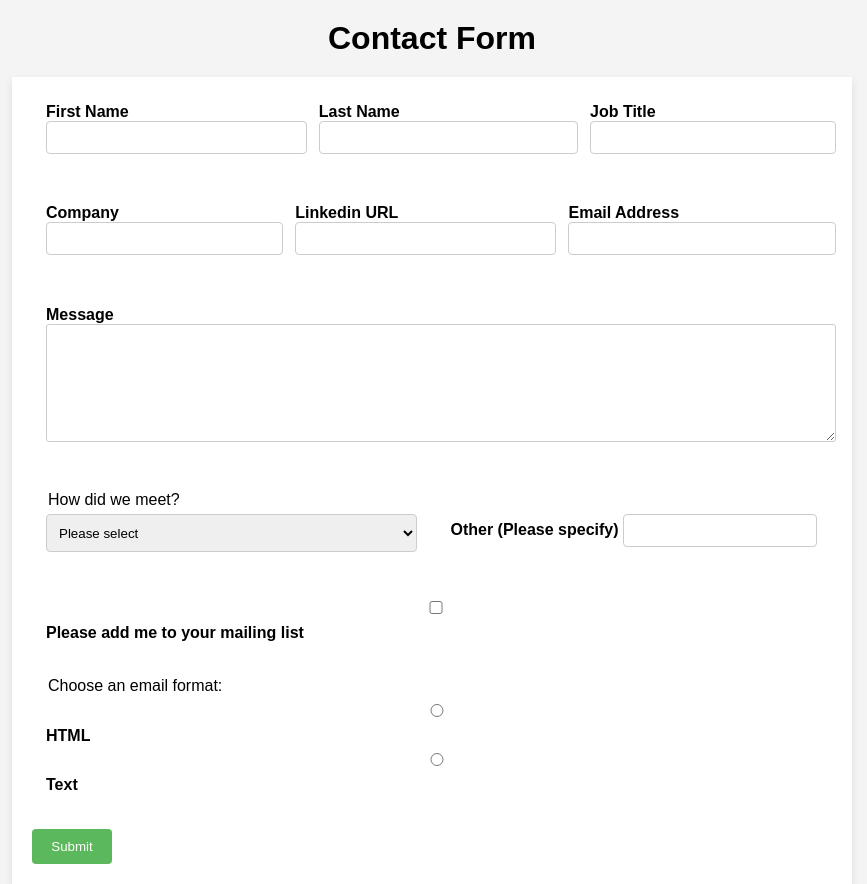
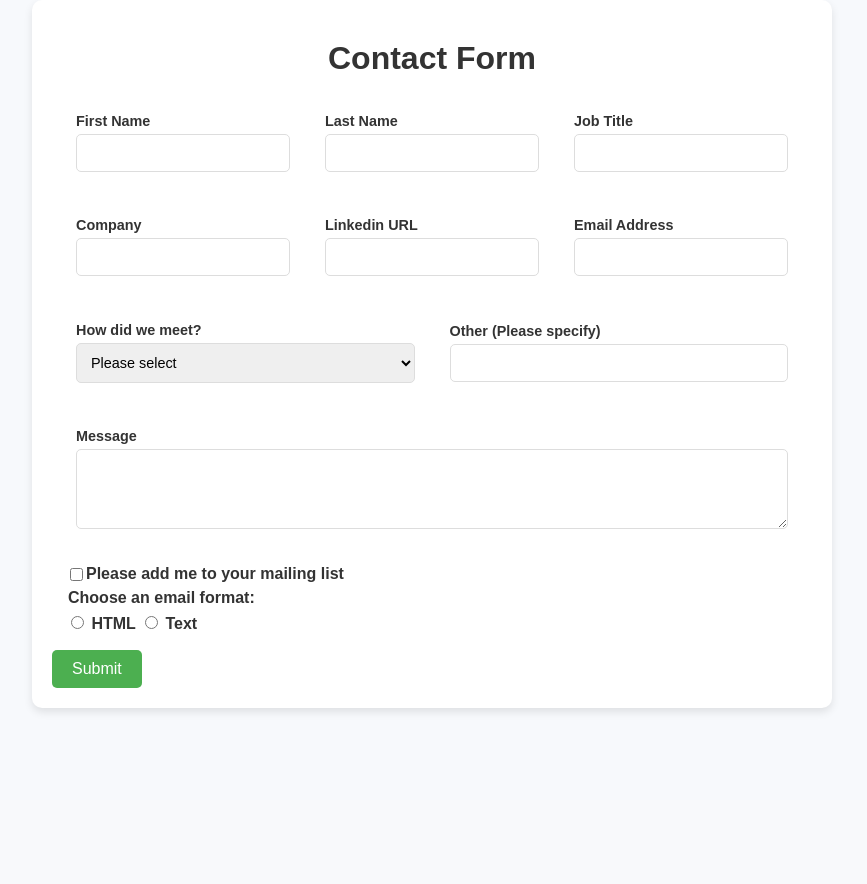
Before and after one commit to beza102/contacts_form, a Node server app: page / in a window 1280 px wide. Shown: the whole page, without its empty margins (208-1075 px from the left). After the commit the page ends 712 px from the top, so only its background shows below. Run offline with Node 20, Linux system fonts and the light colour scheme.

Commit message:
updated my guesbook

```diff
--- a/app.js
+++ b/app.js
@@ -20,6 +20,7 @@ app.use(express.urlencoded({extended:true}));
 app.get('/', (req, res) => {
 
 
+
   // Send our home page as a response to the client
   res.sendFile(`${import.meta.dirname}/views/home.html`);
 });
@@ -27,7 +28,10 @@ app.get('/', (req, res) => {
 app.post('/submit-form', (req, res) => {
   info.push(req.body);
   console.log(req.body)
-  res.send(`<h1>Thank you ${req.body.fname}</h1>`)
+  res.send(`<h1>Form Submitted Successfully, ${req.body.fname}</h1>
+    <p>Thank you for your submission.</p>
+    <a href="/">Go back to the form</a>
+  `)
 })
 app.get('/admin/orders', (req, res) =>{
   res.send(info)
--- a/public/styles.css
+++ b/public/styles.css
@@ -1,12 +1,18 @@
 /* Basic styling for the guestbook page */
 body {
     font-family: Arial, sans-serif;
+    background-color: #f7f9fc;
+    color: #333;
     margin: 0;
     padding: 0;
-    background-color: #f4f4f4;
+    display: flex;
+    flex-direction: column;
+    align-items: center;
+
 }
 
 h1 {
+    font-size: 2rem;
     text-align: center;
     margin: 20px 0;
 }
@@ -14,66 +20,107 @@ h1 {
 form {
     width: 100%;
     max-width: 800px;
-    margin: 0 auto;
     background-color: white;
     padding: 20px;
     box-shadow: 0px 4px 8px rgba(0, 0, 0, 0.1);
+    box-sizing: border-box;
+    border-radius: 10px;
+
+
+
+}
+/* Label Styles */
+label {
+    display: flex;
+    flex-direction: column;
+    font-weight: bold;
+    font-size: 0.9rem;
+
 }
 
 fieldset {
     border: none;
-    margin-bottom: 20px;
-}
-
-label {
-    display: block;
     margin-bottom: 5px;
-    font-weight: bold;
 
 }
 
-input, select, textarea {
+
+.row {
+    display: flex;
+    gap: 15px;
+    flex-wrap: wrap;
+    align-items: center;
+
+
+}
+
+.row label {
+    flex: 1;
+    min-width: 0px; /* Prevents labels from shrinking too much */
+    padding: 10px;
+    margin-bottom: 5px;
+
+}
+
+
+textarea, select, input[type="text"],[type="url"], [type="email"] {
+    flex: 1;
+    padding: 4px;
+    border-radius: 5px;
+    margin-top: 7px;
+    font-size: 0.9rem;
+    padding: 10px;
+    border: 1px solid #ddd;
+    border-radius: 5px;
+    margin-top: 5px;
     width: 100%;
-    padding: 8px;
+    box-sizing: border-box;
+
+}
+
+.checkbox-row {
+    display: flex;
+    align-items: center;
+    font-weight: bold;
+    font-size: 0.9rem;
+    font-size: 1rem;
+    font-weight: bold;
     margin-bottom: 10px;
-    border: 1px solid #ccc;
-    border-radius: 4px;
+
+
+}
+
+.radio-fomat{
+    margin-top: -15px;
+    }
+
+
+.radio-fomat{
+    display: block;
+
+    font-weight: bold;
+    height: 40px;
 
 }
 
 textarea {
-    height: 100px;
     resize: vertical;
-    border-radius: 3px;
-}
-
-/* Flexbox for form fields in the same row */
-.row {
-    display: flex;
-    justify-content: space-between;
-    gap: 30px;
-}
-
-
-
-
-/* For the "How did we meet?" and "Other" fields in one row */
-.row select, .row input[name="other"] {
-    width: 48%;
+    min-height: 80px;
 
 }
 
-/* Styling for the submit button */
+/* Button Styles */
 button {
-    padding: 10px;
-    background-color: #5cb85c;
+    background-color: #4CAF50;
     color: white;
     border: none;
-    border-radius: 4px;
+    border-radius: 5px;
+    padding: 10px 20px;
+    font-size: 1rem;
     cursor: pointer;
-    width: 10%;
+    transition: background-color 0.3s ease;
 }
 
 button:hover {
-    background-color: #4cae4c;
+    background-color: #45a049;
 }
--- a/views/home.html
+++ b/views/home.html
@@ -11,9 +11,9 @@
     <link rel="icon" type="image/png" href="/icon.png">
 </head>
 <body>
-    <h1>Contact Form</h1>
 
     <form action="/submit-form" method="post">
+        <h1>Contact Form</h1>
         <!-- Contact form -->
         <fieldset class="row">
             <label>First Name
@@ -34,6 +34,7 @@
                 <input type="text" name="company">
             </label>
 
+
             <label>Linkedin URL
                 <input type="url" name="linkedin">
             </label>
@@ -43,43 +44,41 @@
             </label>
         </fieldset>
 
-        <fieldset>
-            <label>Message
-                <textarea name="message"></textarea>
-            </label>
-        </fieldset>
-
         <!-- Meetup or job fair -->
         <fieldset class="row">
-            <legend>How did we meet?</legend>
-            <select name="how_we_met">
-                <option value="none">Please select</option>
-                <option value="meetup">Meet Up</option>
-                <option value="job-fair">Job Fair</option>
-            </select>
+            <label>How did we meet?
+                <select name="how_we_met">
+                    <option value="none">Please select</option>
+                    <option value="meetup">Meet Up</option>
+                    <option value="job-fair">Job Fair</option>
+                </select>
+                </label>
 
             <label>Other (Please specify)
                 <input type="text" name="other">
             </label>
         </fieldset>
 
-        <!-- Mailing List -->
-        <fieldset class="checkbox-row">
-            <label>
-                <input type="checkbox" name="add_me" value="email"> Please add me to your mailing list
+        <fieldset class="row">
+            <label>Message
+                <textarea name="message"></textarea>
             </label>
         </fieldset>
 
+        <!-- Mailing List -->
+        <fieldset class="checkbox-row">
+
+                <input type="checkbox" name="add_me" value="email"> Please add me to your mailing list
+
+        </fieldset>
+
         <!-- Email Format -->
-        <fieldset >
+        <fieldset class="radio-fomat">
             <legend>Choose an email format:</legend>
-            <label class="radio">
+            <div class="radio-options">
                 <input type="radio" name="format" value="HTML"> HTML
-            </label>
-
-            <label class="radio">
                 <input type="radio" name="format" value="text"> Text
-            </label>
+            </div>
         </fieldset>
 
         <!-- Submit button -->
```
